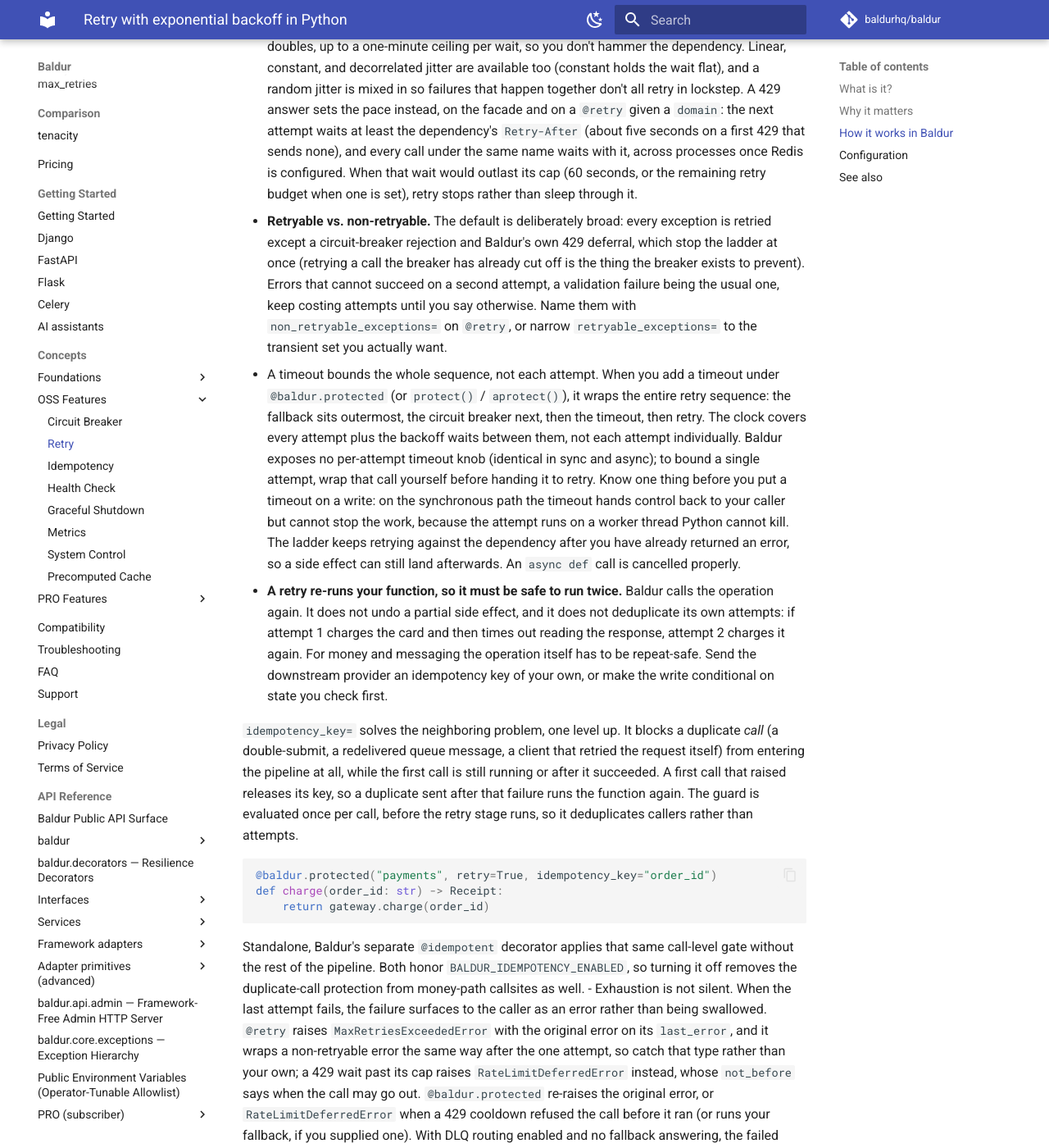
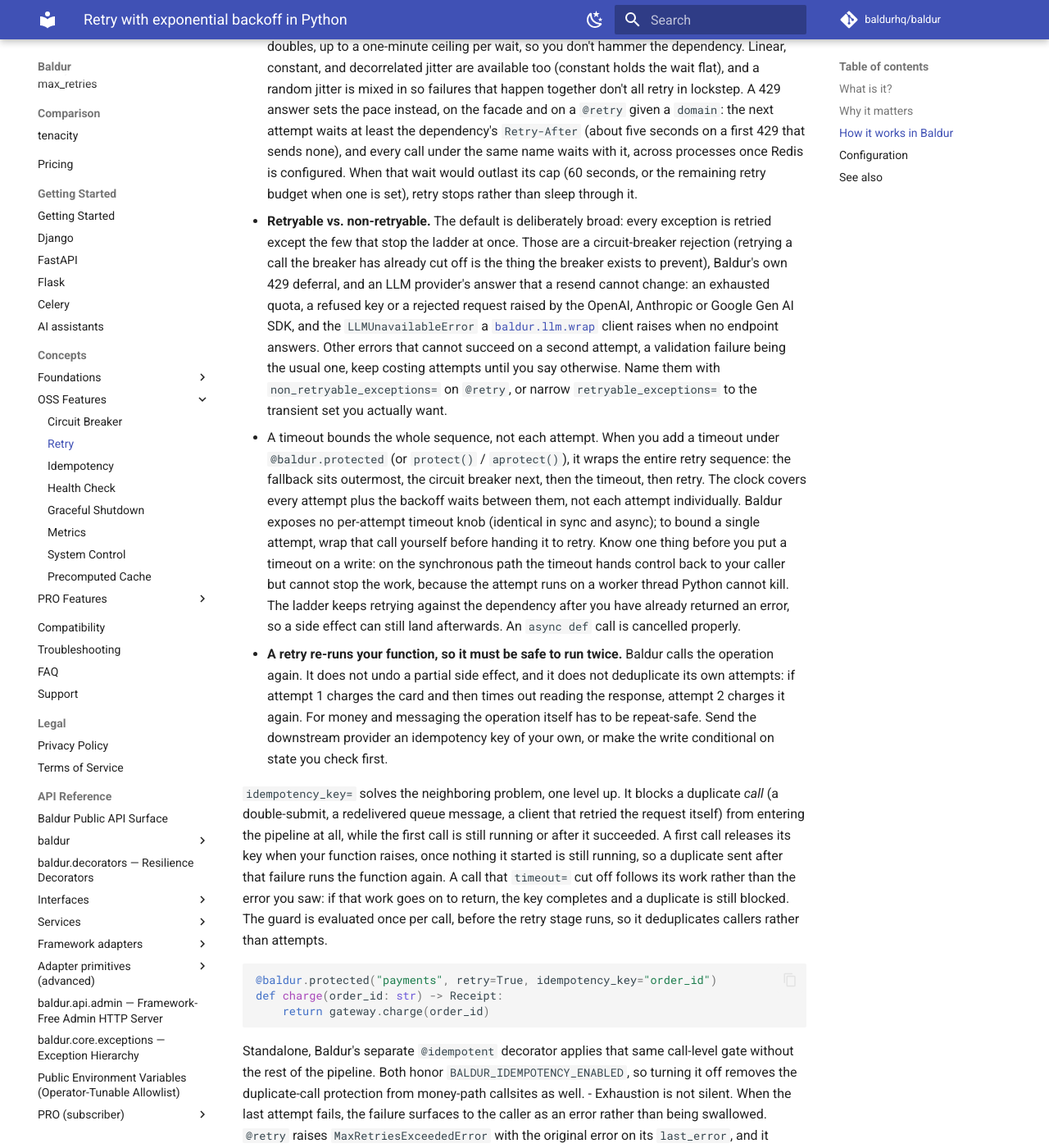
Before and after one commit to baldurhq/baldur, an MkDocs documentation site: the page built from docs/concepts/oss/retry.md, in a window 1280 px wide and 1400 px high, scrolled down 2153 px. Shown: the whole window at 82% size. Built offline with MkDocs 1.6.1 and Material for MkDocs 9.7.7, drawn with Linux system fonts in a browser that asks for light colours; comment, search, counter and statistics services are not loaded; some of the changed text lies outside the part shown.

Commit message:
docs: sync the publish set from the canonical tree

````diff
--- a/docs/concepts/oss/retry.md
+++ b/docs/concepts/oss/retry.md
@@ -95,11 +95,15 @@ That loop is the easy half. What decides whether retrying is *safe* is everythin
   outlast its cap (60 seconds, or the remaining retry budget when one is set), retry stops rather
   than sleep through it.
 - **Retryable vs. non-retryable.** The default is deliberately broad: every exception is retried
-  except a circuit-breaker rejection and Baldur's own 429 deferral, which stop the ladder at once
-  (retrying a call the breaker has already cut off is the thing the breaker exists to prevent).
-  Errors that cannot succeed on a second attempt, a validation failure being the usual one, keep
-  costing attempts until you say otherwise. Name them with `non_retryable_exceptions=` on `@retry`,
-  or narrow `retryable_exceptions=` to the transient set you actually want.
+  except the few that stop the ladder at once. Those are a circuit-breaker rejection (retrying a
+  call the breaker has already cut off is the thing the breaker exists to prevent), Baldur's own
+  429 deferral, and an LLM provider's answer that a resend cannot change: an exhausted quota, a
+  refused key or a rejected request raised by the OpenAI, Anthropic or Google Gen AI SDK, and the
+  `LLMUnavailableError` a [`baldur.llm.wrap`](../../llm-rate-limits.md) client raises when no
+  endpoint answers. Other errors that cannot succeed on a second attempt, a validation failure
+  being the usual one, keep costing attempts until you say otherwise. Name them with
+  `non_retryable_exceptions=` on `@retry`, or narrow `retryable_exceptions=` to the transient set
+  you actually want.
 - A timeout bounds the whole sequence, not each attempt. When you add a timeout under
   `@baldur.protected` (or `protect()` / `aprotect()`), it wraps the entire retry sequence: the
   fallback sits outermost, the circuit breaker next, then the timeout, then retry. The clock covers
@@ -119,9 +123,11 @@ That loop is the easy half. What decides whether retrying is *safe* is everythin
   `idempotency_key=` solves the neighboring problem, one level up. It blocks a duplicate *call*
   (a double-submit, a redelivered queue message, a client that retried the request itself) from
   entering the pipeline at all, while the first call is still running or after it succeeded. A first
-  call that raised releases its key, so a duplicate sent after that failure runs the function again.
-  The guard is evaluated once per call, before the retry stage runs, so it deduplicates callers
-  rather than attempts.
+  call releases its key when your function raises, once nothing it started is still running, so a
+  duplicate sent after that failure runs the function again. A call that `timeout=` cut off follows
+  its work rather than the error you saw: if that work goes on to return, the key completes and a
+  duplicate is still blocked. The guard is evaluated once per call, before the retry stage runs,
+  so it deduplicates callers rather than attempts.
 
   ```python
   @baldur.protected("payments", retry=True, idempotency_key="order_id")
@@ -141,9 +147,9 @@ That loop is the easy half. What decides whether retrying is *safe* is everythin
   runs your fallback, if you supplied one). With DLQ routing enabled and no fallback answering, the
   failed operation is also preserved in the Dead Letter Queue (DLQ) for inspection or later replay.
 - **DLQ routing is opt-in, not automatic.** Retry and backoff run on their own; the Dead Letter
-  Queue captures an exhausted operation only where you asked for it (`dlq=True`). Without that flag,
-  an exhausted retry still surfaces the error to the caller, and the pipeline doesn't capture the
-  operation for replay. Even with it, a failure your fallback answered never reaches the queue; a
+  Queue captures an exhausted operation only where you asked for it (`dlq=True`, which `replay=True`
+  also turns on). Without either flag, an exhausted retry still surfaces the error to the caller,
+  and the pipeline doesn't capture the operation for replay. Even with it, a failure your fallback answered never reaches the queue; a
   call a `timeout=` cuts off mid-retry is parked once, at the bound, and the abandoned ladder's
   later failure adds no second entry. The other calls that stay out, each by a stated rule, are
   listed in [DLQ + Replay](../foundations/dlq-replay.md).
@@ -151,7 +157,7 @@ That loop is the easy half. What decides whether retrying is *safe* is everythin
 | What you observe | When it happens |
 |------------------|-----------------|
 | The call is retried after a growing pause, or after a 429's `Retry-After` | a retryable error was raised and attempts remain |
-| The call fails with no further attempt | the circuit breaker rejected the call, the error is one you declared non-retryable, a 429's wait would outlast its cap, or the next wait would overrun the time budget (`BALDUR_RETRY_MAX_ELAPSED`, or a deadline the request carried in) |
+| The call fails with no further attempt | the circuit breaker rejected the call, the error is one you declared non-retryable or an LLM provider's answer a resend cannot change, a 429's wait would outlast its cap, or the next wait would overrun the time budget (`BALDUR_RETRY_MAX_ELAPSED`, or a deadline the request carried in) |
 | An error is raised, and with DLQ routing enabled the operation lands in the DLQ | every attempt was used up, with no fallback |
 | Your fallback's value comes back, and nothing lands in the DLQ | every attempt was used up under a `fallback=` |
 | The call succeeds with no error surfaced | a later attempt finally worked |
````
Also changed, not shown: other parts of docs/concepts/oss/retry.md (+2 -2 lines), docs/llm-rate-limits.md (+32 -26 lines).
